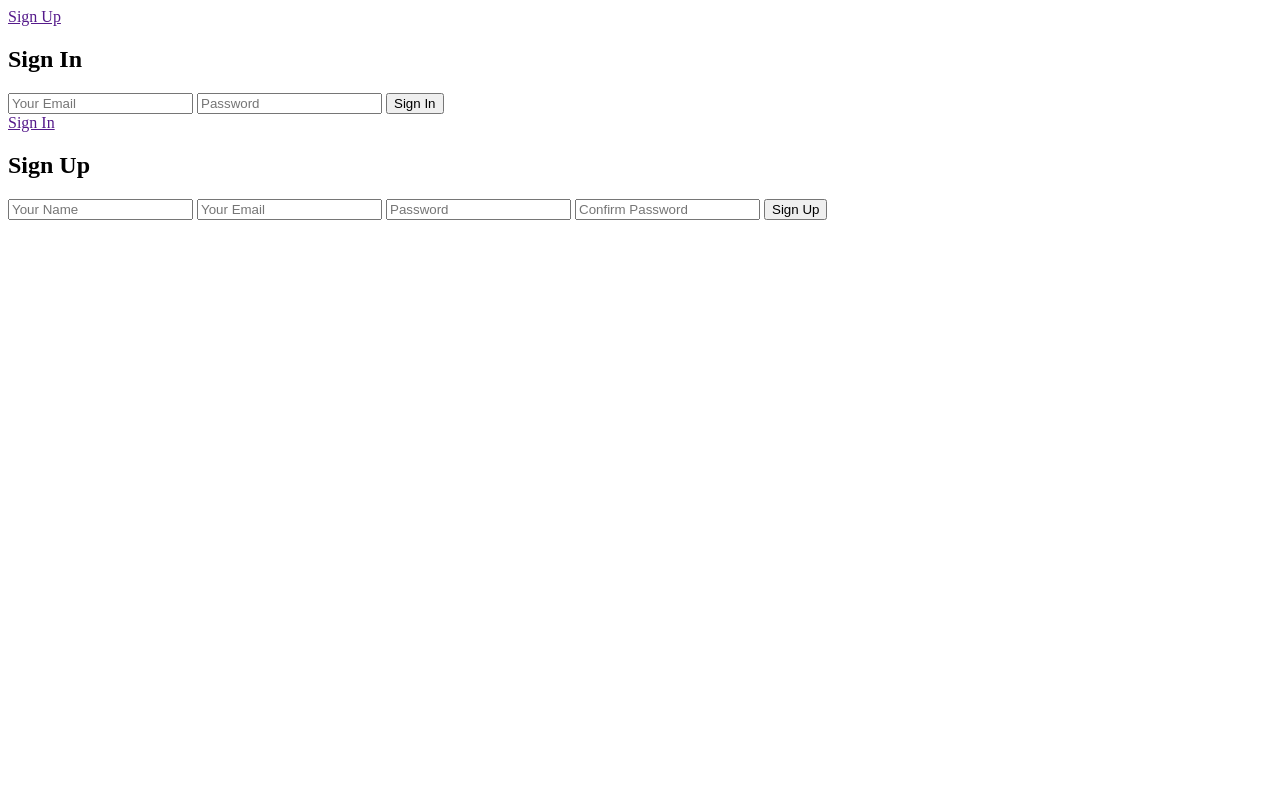
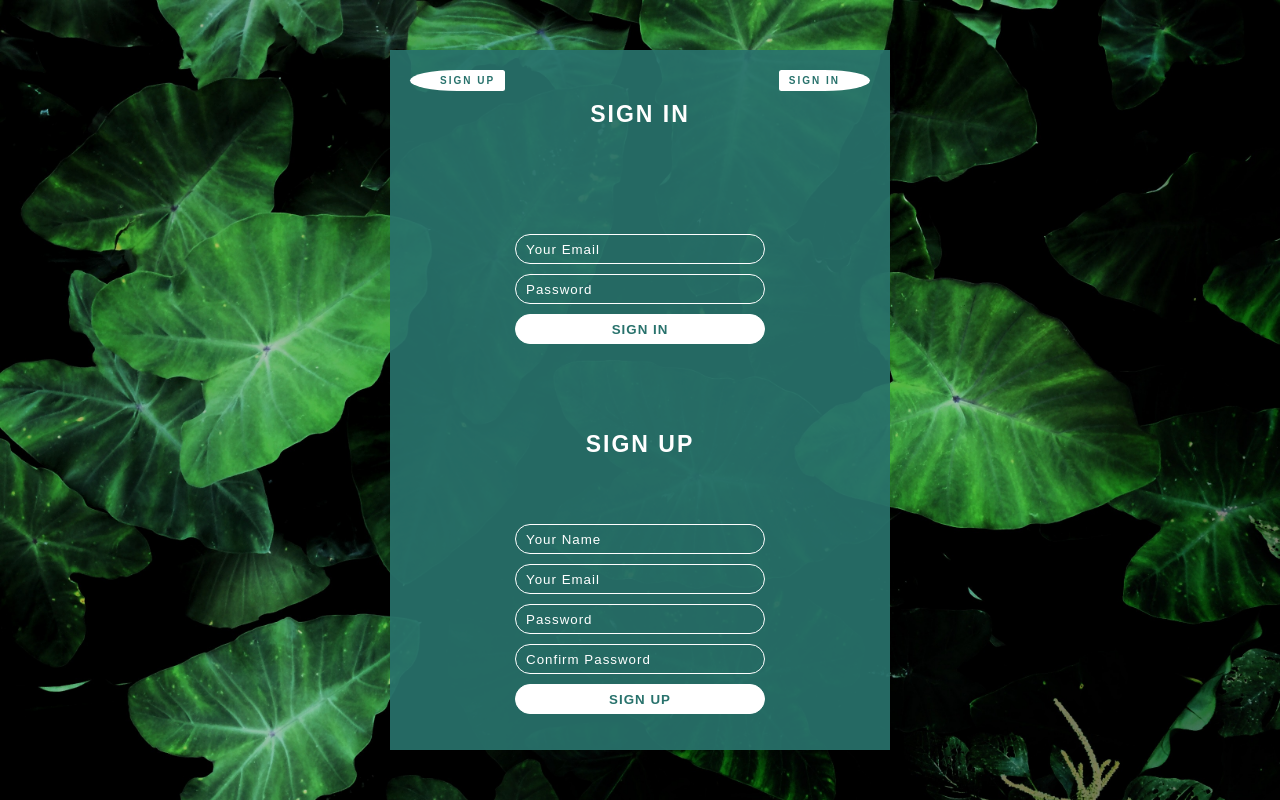
Before and after one commit to cfigueroa22/3D-Form, a plain HTML site: page index.html in a window 1280 px wide. Drawn offline with Linux system fonts and the light colour scheme.

Commit message:
css completed for the forms

```diff
--- a/index.html
+++ b/index.html
@@ -20,7 +20,7 @@
           </div>
         </form>
         <form action="" class="signup-form">
-          <a href="" class="signup-btn">Sign In</a>
+          <a href="" class="signin-btn">Sign In</a>
           <h2>Sign Up</h2>
           <div class="inputs-wrapper">
             <input type="text" placeholder="Your Name" />
--- a/style.css
+++ b/style.css
@@ -0,0 +1,100 @@
+* {
+    margin: 0;
+    padding: 0;
+    box-sizing: border-box;
+    text-decoration: none;
+    font-family: Arial, sans-serif;
+}
+
+html {
+    font-size: 62.5%;
+}
+
+.container {
+    width: 100%;
+    height: 100vh;
+    background: linear-gradient(31, 7, 7, 7),
+    rgba(0,0,0,7);
+    background-size: cover;
+    background-image: url(images/background.jpg);
+
+}
+
+.forms-wrapper {
+    position: absolute;
+    top: 50%;
+    left: 50%;
+    transform: translate(-50%, -50%);
+}
+
+.forms-wrapper form {
+    width: 50rem;
+    height: 35rem;
+    background-color: rgba(40, 114, 108, 0.925);
+    display: flex;
+    flex-direction: column;
+    justify-content: space-around;
+    align-items: center;
+    box-shadow: .1rem .1rem .1rem #ccc inset, -.1rem -.1rem -.1rem #ccc inset;
+}
+
+form a {
+    position: absolute;
+    top: 2rem;
+    background-color: #fff;
+    font-weight: 600;
+    text-transform: uppercase;
+    color: rgba(40, 114, 108);
+    letter-spacing: 0.2rem;
+}
+
+.signup-btn {
+    left: 2rem;
+    padding: 0.5rem 1rem 0.5rem 3rem;
+    border-radius: 100% .5rem .5rem 100%;
+}
+
+.signin-btn {
+    right: 2rem;
+    padding: 0.5rem 3rem 0.5rem 1rem;
+    border-radius: .5rem 100% 100% .5rem ;
+}
+
+form h2 {
+    font-size: 2.3rem;
+    text-transform: uppercase;
+    letter-spacing: 0.2rem;
+    color: #fff;
+}
+
+.inputs-wrapper {
+    display: flex;
+    flex-direction: column;
+}
+
+.inputs-wrapper input{
+    width: 25rem;
+    height: 3rem;
+    padding: .5rem 1rem;
+    margin: 0.5rem 0;
+    background-color: transparent;
+    border: 0.1rem solid #fff;
+    border-radius: 5rem;
+    color: #fff;
+    letter-spacing: 0.1rem;
+    outline: none;
+
+}
+
+.inputs-wrapper input::placeholder {
+    color: #fff;
+    font-weight: 300;
+}
+
+.inputs-wrapper input[type="submit"] {
+    background-color: #fff;
+    color: rgba(40, 114, 108);
+    font-weight: 900;
+    text-transform: uppercase;
+    cursor: pointer;
+}
```
Also changed, not shown: images/background.jpg (added), 2 other files.
